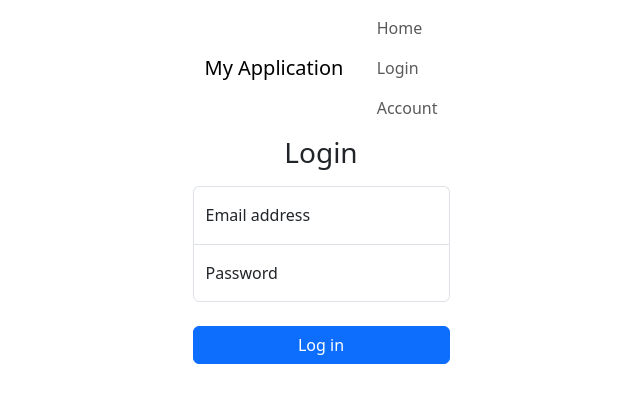
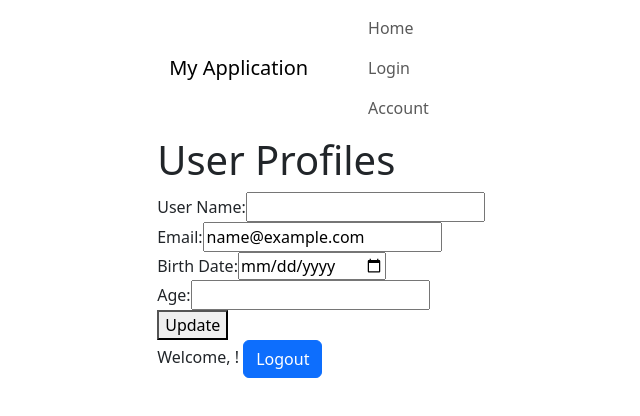
Before and after one commit to Evelyn-CHEN2/week4, an Angular app: page /account in a window 1280 px wide. Before the commit this address led to /login. Shown: the top 416 px of the page, without its empty margins (319-959 px from the left). Built offline with nearby package versions, Linux system fonts and the light colour scheme; sample sign-in values are in the browser's storage.

Commit message:
Completed the function of Logout.

```diff
--- a/src/app/components/account/account.html
+++ b/src/app/components/account/account.html
@@ -14,3 +14,7 @@
     <br>
     <button type="submit" (click)="updateUser($event)">Update</button>
 </form>
+<div>
+    Welcome, {{ user.userName }}!
+    <button class="btn btn-primary navbar-btn pull-right" (click)="logout()">Logout</button>
+</div>
--- a/src/app/components/account/account.ts
+++ b/src/app/components/account/account.ts
@@ -1,12 +1,13 @@
 import { Component, OnInit, inject } from '@angular/core';
 import { FormsModule } from '@angular/forms';
+import { CommonModule } from '@angular/common';
 import { AuthService } from '../../services/auth.service';
 import { Router } from '@angular/router';
 import { User } from '../../models/user';
 
 @Component({
   selector: 'app-account',
-  imports: [FormsModule],
+  imports: [FormsModule, CommonModule],
   templateUrl: './account.html',
   styleUrl: './account.css'
 })
@@ -26,6 +27,7 @@ export class Account implements OnInit {
   ngOnInit(): void {
     console.log('Account component initialized with user: ');
     const currentUser = this.authService.getCurrentUser();
+    console.log('Current user:', currentUser);
     if (!currentUser) {
       console.log('No user logged in, redirecting to login page');
       this.router.navigate(['/login']);
@@ -40,4 +42,10 @@ export class Account implements OnInit {
     alert('User information updated successfully');
   }
 
+  logout(): void {
+    this.authService.logout();
+    this.router.navigate(['/login']);
+    console.log('User logged out', this.user);
+  }
+
 }
--- a/src/app/components/header/header.html
+++ b/src/app/components/header/header.html
@@ -9,5 +9,6 @@
             <li><a class="nav-link" routerLink="/login">Login</a></li>
             <li><a class="nav-link" routerLink="/account">Account</a></li>
         </ul>
+        <br>
     </div>
   </nav>
--- a/src/app/components/header/header.ts
+++ b/src/app/components/header/header.ts
@@ -1,4 +1,4 @@
-import { Component } from '@angular/core';
+import { Component, inject, OnInit } from '@angular/core';
 import { RouterLink } from '@angular/router';
 
 @Component({
--- a/src/app/components/login/login.html
+++ b/src/app/components/login/login.html
@@ -10,12 +10,12 @@
             </div>
 
             <div class="form-floating mb-4">
-                <input type="password" class="form-control rounded-0 rounded-bottom" [(ngModel)]="pwd" name="password" placeholder="Password" required>
+                <input type="text" class="form-control rounded-0 rounded-bottom" [(ngModel)]="pwd" name="pwd" placeholder="Password" required>
                 <!-- [(ngModel)] is used to two-way bound with class Login Property -->
                 <label for="password">Password</label>
             </div>
             <button class="btn btn-primary w-100" type="submit" (click)="login($event)">Log in</button>
-            <div *ngIf="errorMsg" class="alert alert-danger mt-3">{{ errorMsg }}</div>
+            <div class="alert alert-danger mt-3">{{ errorMsg }}</div>
         </form>
     </div>
     <div id="errormsg" class="hidemessage mt-3 text-center" style="font-size: 10px"></div>
--- a/src/app/services/auth.service.ts
+++ b/src/app/services/auth.service.ts
@@ -13,15 +13,15 @@ export class AuthService {
   private server = 'http://localhost:3000'; // Base URL for the server
 
   login(e: string, p: string): Observable<User>{  //e refers to this.email, p refers to this.pwd (value from login form)  //Observable<User> tells callers the response type is User
-    return this.http.post<User>(this.server + '/api/auth', {email: e, pwd: p});  //http.post<User> makes request with body (email, pwd) and expects a response of type User
+    return this.http.post<User>(this.server + '/api/login', {email: e, pwd: p});  //http.post<User> makes request with body (email, pwd) and expects a response of type User
   }
 
   setCurrentUser(newUser: User): void {
-    sessionStorage.setItem('currentUser', JSON.stringify(newUser)); // SessionStorage only stores strings
+    localStorage.setItem('currentUser', JSON.stringify(newUser)); // localStorage only stores strings
   }
 
   getCurrentUser() {
-    const user = sessionStorage.getItem('currentUser');
+    const user = localStorage.getItem('currentUser');
     return user ? JSON.parse(user) : null; // Parse the string back to an object or return null if not found
   }
 
@@ -31,7 +31,7 @@ export class AuthService {
   }
 
   logout(): void {
-    sessionStorage.removeItem('currentUser');
+    localStorage.removeItem('currentUser');
     this.router.navigateByUrl('/login'); // this.router.navigate(['/login])
   }
 
```
Also changed, not shown: 2 other files (tests, documents, lock files or other folders).
